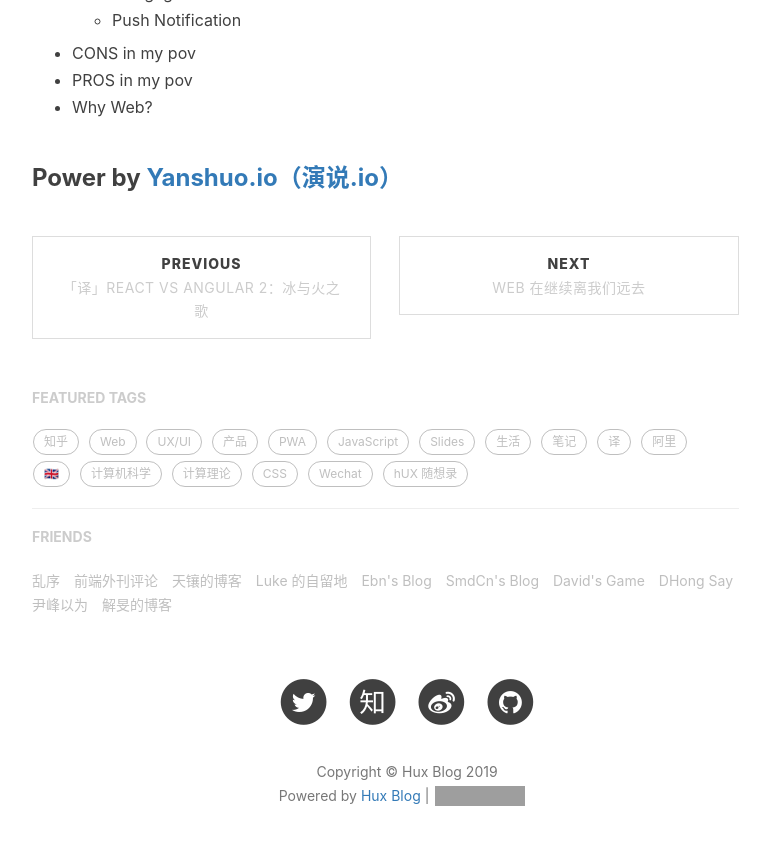
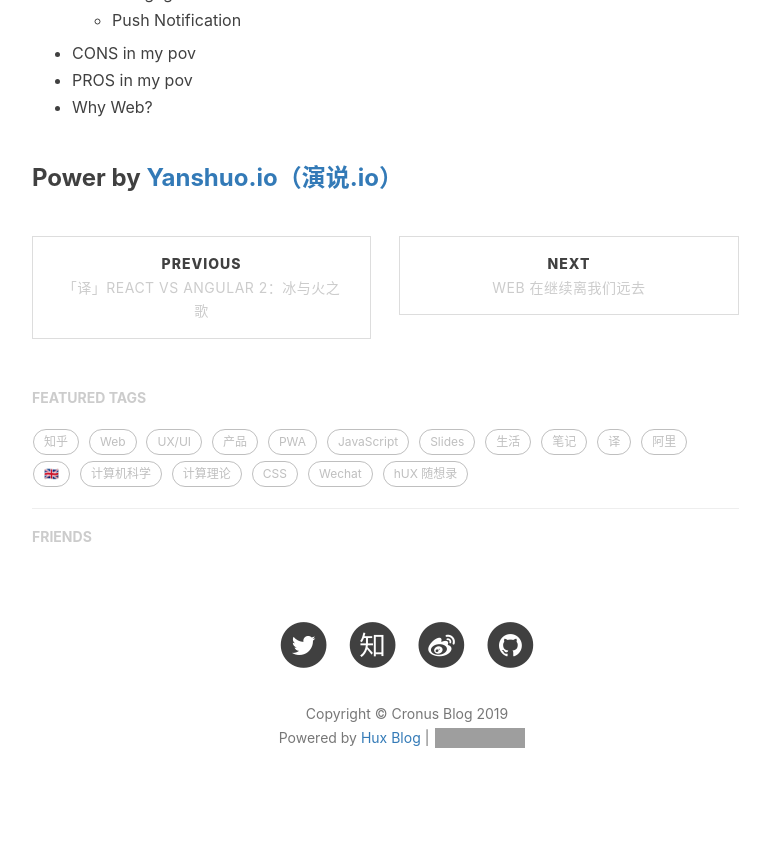
Before and after one commit to cronusliang/cronusliang.github.io, a Jekyll site: the page built from _posts/2016-06-05-pwa-in-my-pov.markdown, in a window 1280 px wide and 900 px high, scrolled down 1514 px. Shown: the top 845 px of the window, without its empty margins (233-1003 px from the left). Built offline with Jekyll 4.4.1, drawn with Linux system fonts in a browser that asks for light colours; nearby versions of some CDN libraries; comment, search, counter and statistics services are not loaded; grey boxes are pictures that could not be loaded.

Commit message:
Update _config.yml

```diff
--- a/_config.yml
+++ b/_config.yml
@@ -1,11 +1,11 @@
 # Site settings
-title: Hux Blog
-SEOTitle: 黄玄的博客 | Hux Blog
+title: Cronus Blog
+SEOTitle: Cronus Blog
 header-img: img/home-bg.jpg
-email: huxpro@gmail.com
-description: "关于程序与设计、黑客与画家 | 黄玄，Web & Mobile Lover，Software Engineer，UX Designer | 这里是 @Hux黄玄 的个人博客，与你一起发现更大的世界。"
-keyword: "黄玄, Hux黄玄, Hux, 鬼栈, huxpro, @huxpro, 黄玄的博客, Hux Blog, 博客, 个人网站, 互联网, Web, JavaScript, 前端, 设计"
-url: "https://huangxuan.me"              # your host, for absolute URL
+email: cronusliang@gmail.com
+description: "想知道更多，无可奉告啊"
+keyword: "lLiang的播客, CronusLiang, Haiden,个人网站,互联网, Android"
+url: "https://cronusliang.github.io/"              # your host, for absolute URL
 baseurl: ""                             # for example, '/blog' if your blog hosted on 'host/blog'
 
 # Publish posts or collection documents with a future date.
@@ -13,11 +13,10 @@
 
 # SNS settings
 RSS: false
-weibo_username:     huxpro
-zhihu_username:     huxpro
-github_username:    huxpro
-twitter_username:   huxpro
-#facebook_username:  huxpro
+weibo_username:     username
+zhihu_username:     username
+github_username:    username
+twitter_username:   username
 #linkedin_username:  firstname-lastname-idxxxx
 
 
@@ -71,15 +70,15 @@
 # ba_track_id: [your track id]
 
 # Google Analytics
-ga_track_id: 'UA-49627206-1'            # Format: UA-xxxxxx-xx
-ga_domain: huangxuan.me
+# ga_track_id: 'UA-49627206-1'            # Format: UA-xxxxxx-xx
+# ga_domain: huangxuan.me
 
 
 
 # Sidebar settings
 sidebar: true                           # whether or not using Sidebar.
-sidebar-about-description: "For the next quantum leap<br>离开世界之前，一切都是过程"
-sidebar-avatar: /img/avatar-hux-ny.jpg      # use absolute URL, seeing it's used in both `/` and `/about/`
+sidebar-about-description: "站在对面看问题"
+sidebar-avatar: /img/avatar_bg.jpg      # use absolute URL, seeing it's used in both `/` and `/about/`
 
 
 
@@ -102,38 +101,5 @@
 
 # Friends
 friends: [
-    {
-    #     title: "Su",
-    #     href: "http://su.gallery/"
-    # },{
-        title: "乱序",
-        href: "http://mida.re/"
-    },{
-        title: "前端外刊评论",
-        href: "http://qianduan.guru/"
-    },{
-        title: "天镶的博客",
-        href: "http://lingyu.wang/"
-    },{
-        title: "Luke 的自留地",
-        href: "http://hmqk1995.github.io"
-    },{
-        title: "Ebn's Blog",
-        href: "http://ebnbin.com/"
-    },{
-        title: "SmdCn's Blog",
-        href: "http://blog.smdcn.net"
-    },{
-        title: "David's Game",
-        href: "https://www.ruoyaowu.com/"
-    },{
-        title: "DHong Say",
-        href: "http://dhong.co"
-    },{
-        title: "尹峰以为",
-        href: "http://ingf.github.io/"
-    },{
-        title: "解旻的博客",
-        href: "http://xieminis.me/"
-    }
+
 ]
```
